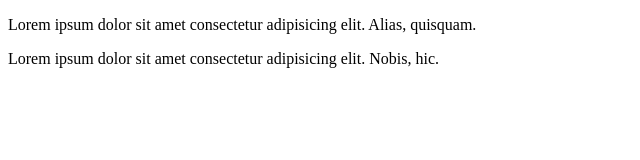
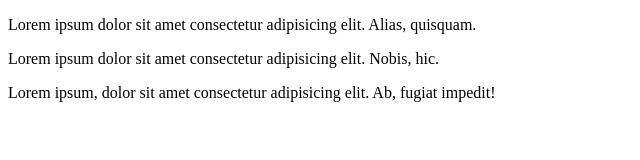
Before and after one commit to MariannaPS/marianna-sosa, a plain HTML site: page index.html in a window 1280 px wide. Shown: the whole page, without its empty margins (0-640 px from the left). Drawn offline with Linux system fonts and the light colour scheme.

Commit message:
marianna creo otra rama

```diff
--- a/index.html
+++ b/index.html
@@ -9,5 +9,6 @@
 <body>
     <p>Lorem ipsum dolor sit amet consectetur adipisicing elit. Alias, quisquam.</p>
     <p>Lorem ipsum dolor sit amet consectetur adipisicing elit. Nobis, hic.</p>
+    <p>Lorem ipsum, dolor sit amet consectetur adipisicing elit. Ab, fugiat impedit!</p>
 </body>
 </html>
```
